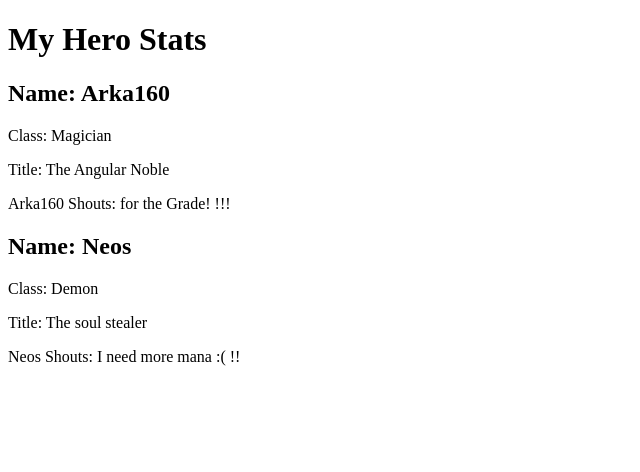
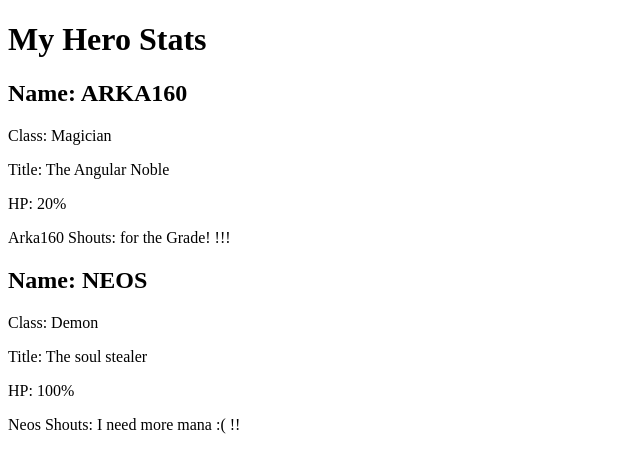
Before and after one commit to arkalive160/angular2Expo, an Angular app: page / in a window 1280 px wide. Shown: the top 472 px of the page, without its empty margins (0-640 px from the left). Built offline with nearby package versions, Linux system fonts and the light colour scheme.

Commit message:
using pipes

```diff
--- a/src/app/app.component.ts
+++ b/src/app/app.component.ts
@@ -7,9 +7,11 @@ import { Component } from '@angular/core';
 
               <div *ngFor="let champion of champions" >
 
-                <h2> Name:  {{champion.name}} </h2>
+                <h2> Name:  {{champion.name |uppercase }} </h2>
                 <p>Class: {{champion.class}} </p>
                 <p>Title: {{champion.title}} </p>
+                <!--<p>HP: {{champion.healt | currency:'USD':true }}</p> -->
+                <p>HP: {{champion.healt | percent }}</p>
                 <p *ngIf=" champion.mana > 0">
                 {{champion.name}} Shouts: {{champion.CombatPhrase}} !!!
                 </p>
@@ -34,7 +36,7 @@ export class AppComponent {
       "title": "The Angular Noble",
       "class": "Magician",
       "CombatPhrase": "for the Grade!",
-      "healt": 80,
+      "healt": 0.2,
       "mana": 150
     },
     {
@@ -43,9 +45,10 @@ export class AppComponent {
       "title": "The soul stealer",
       "class": "Demon",
       "CombatPhrase": "Everybody will lose >:D",
-      "healt": 300,
+      "healt": 1,
       "mana": 0
     }
     ];
 
+
 }
```
